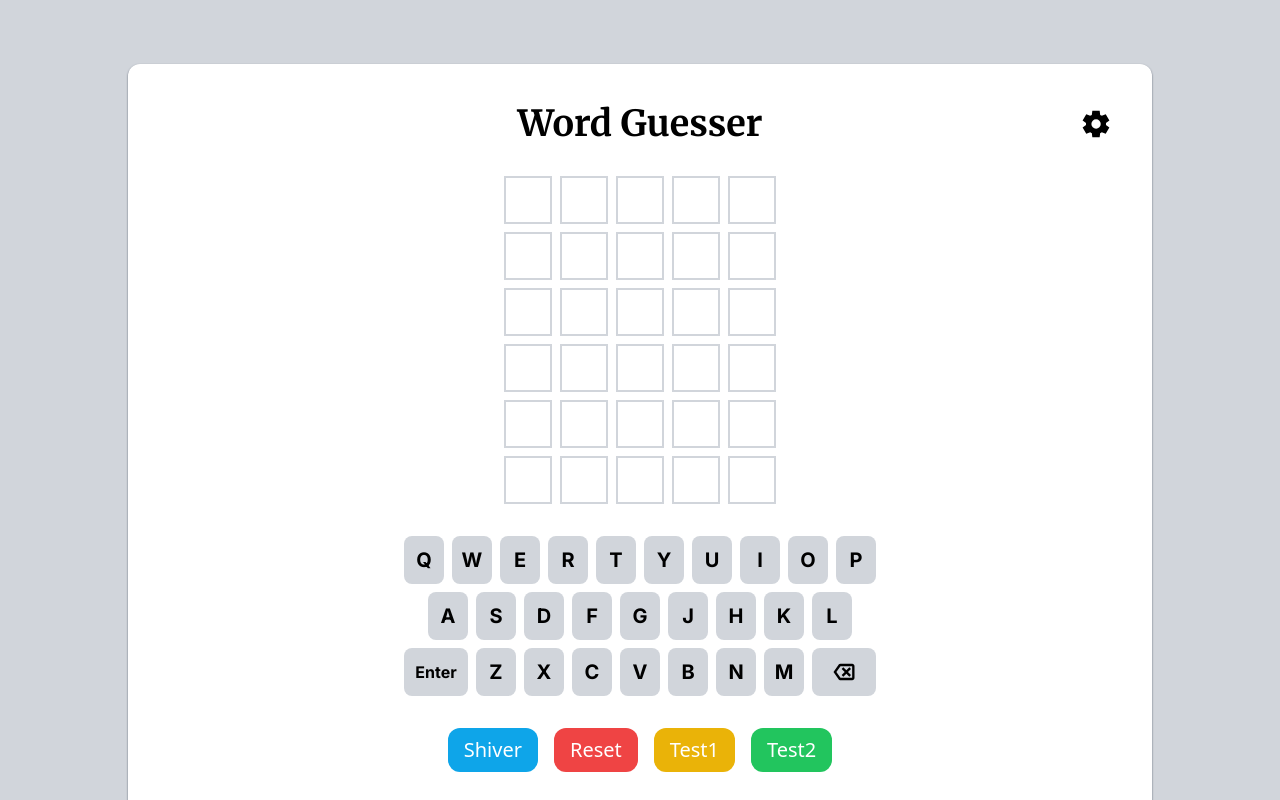
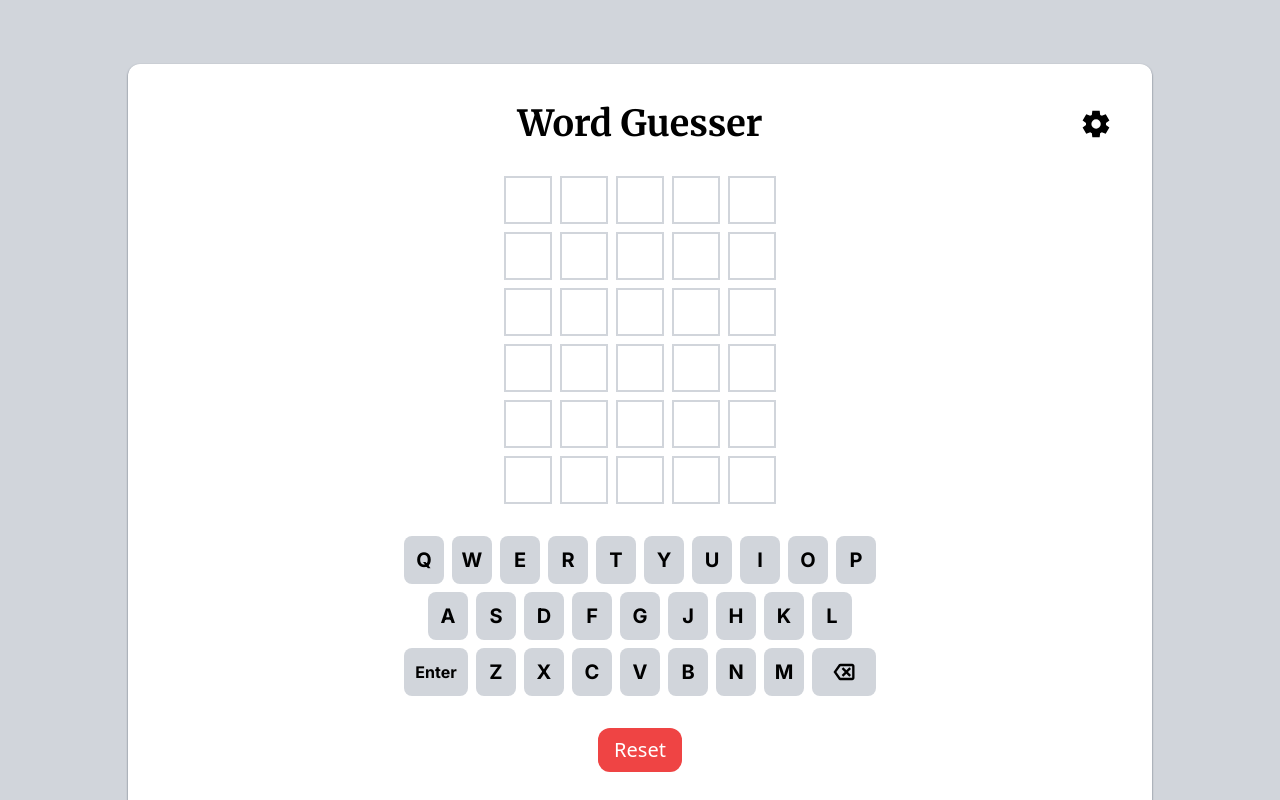
Before and after one commit to EricTheRay/Word-Guesser, a Vue app in the folder word_guesser_vue/: page / in a window 1280 px wide. Built offline with nearby package versions, Linux system fonts and the light colour scheme.

Commit message:
Fixed minor bugs. Retains only Reset button beneath keyboard.

```diff
--- a/word_guesser_vue/src/App.vue
+++ b/word_guesser_vue/src/App.vue
@@ -113,7 +113,7 @@ const requestAnswer = async function(): Promise<any> {
     )
     .then((response) => {
       result.status = 'submitted';
-      result.data = response.data;
+      result.data = response.data.data;
     })
     .catch((error) => {
       result.status = 'error';
@@ -157,6 +157,18 @@ const handleWordSubmit = async function(): Promise<void> {
         await wait(1800);
 
         gameState.updateLetterList(word, result.data.result);
+
+        if (gameState.rowIndex === 6) {
+          const result = await requestAnswer();
+
+          if (result.status === 'error') {
+            messageBubbles.push("An error occurred", 3000);
+
+          }
+          else {
+            messageBubbles.push(`${result.data.result}`, 3000);
+          }
+        }
       }
       else if (result.data.description === "correct answer") {
         gameState.updateResultList(result.data.result);
@@ -169,25 +181,12 @@ const handleWordSubmit = async function(): Promise<void> {
         gameState.updateLetterList(word, result.data.result);
 
         wordCardRef.bounceCard('15px', 400, 100);
+        await wait(800);
 
         messageBubbles.push(grades[gameState.rowIndex - 1], 3000);
-
-        // return;
       }
       else {
         messageBubbles.push("Unknown description", 3000);
-      }
-
-      if (gameState.rowIndex === 6) {
-        const result = await requestAnswer();
-
-        if (result.status === 'error') {
-          messageBubbles.push("An error occurred", 3000);
-
-        }
-        else {
-          messageBubbles.push(`${result.result}`, 3000);
-        }
       }
     }
     else if (result.status === 'error') {
@@ -246,14 +245,6 @@ const handleKeyboardInput = async function(key: string): Promise<void> {
 
   return;
 }
-
-const test1 = function() {
-  messageBubbles.push("This is a test message", 3000);
-};
-
-const test2 = function() {
-  return;
-};
 
 /* Card Manipulation */
 
@@ -322,10 +313,7 @@ onBeforeUnload(() => {
           <Keyboard v-bind:letter-list="gameState.letterList" v-on:key-input="(key) => handleKeyboardInput(key)"/>
 
           <div class="flex justify-center items-center space-x-4">
-            <button type="button" class="text-xl text-white px-4 py-2 rounded-xl bg-sky-500" v-on:click="shiverCard(wordCardElements[0]!, '15px', 500)">Shiver</button>
             <button type="button" class="text-xl text-white px-4 py-2 rounded-xl bg-red-500" v-on:keydown.enter.prevent="" v-on:click="(event) => resetGameState()">Reset</button>
-            <button type="button" class="text-xl text-white px-4 py-2 rounded-xl bg-yellow-500" v-on:click="test1()">Test1</button>
-            <button type="button" class="text-xl text-white px-4 py-2 rounded-xl bg-green-500" v-on:click="test2()">Test2</button>
           </div>
         </main>
       </div>
```
Also changed, not shown: 2 other files (tests, documents, lock files or other folders).
